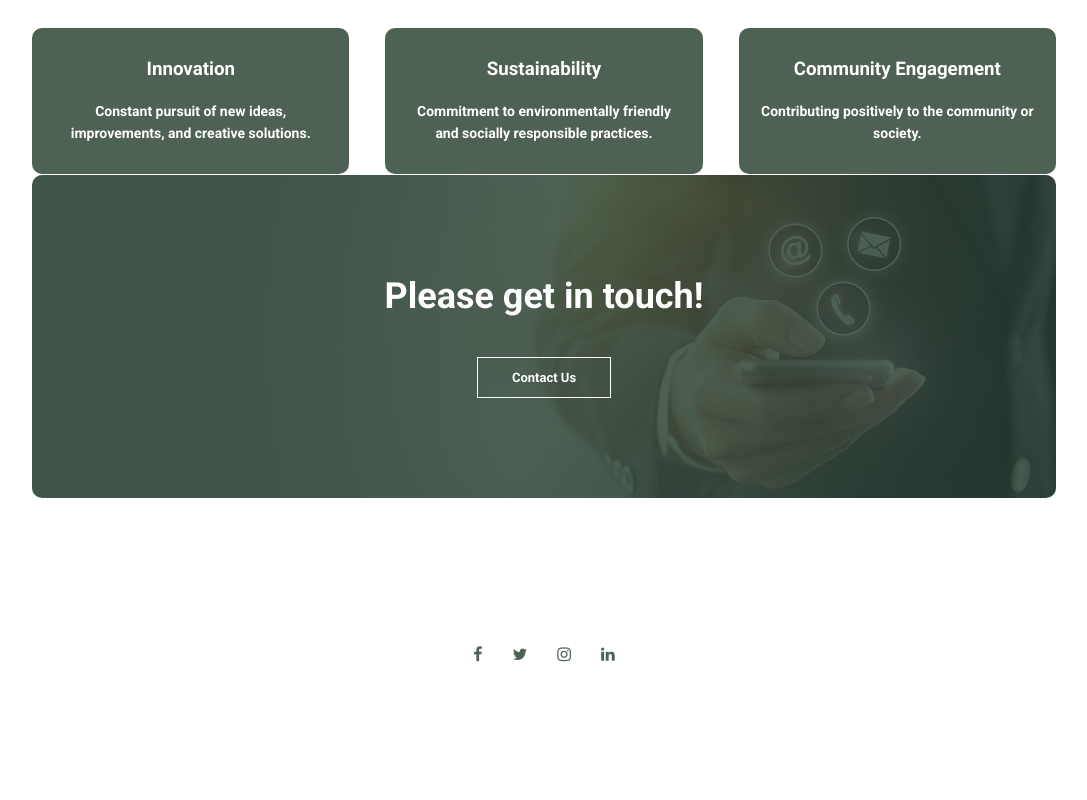
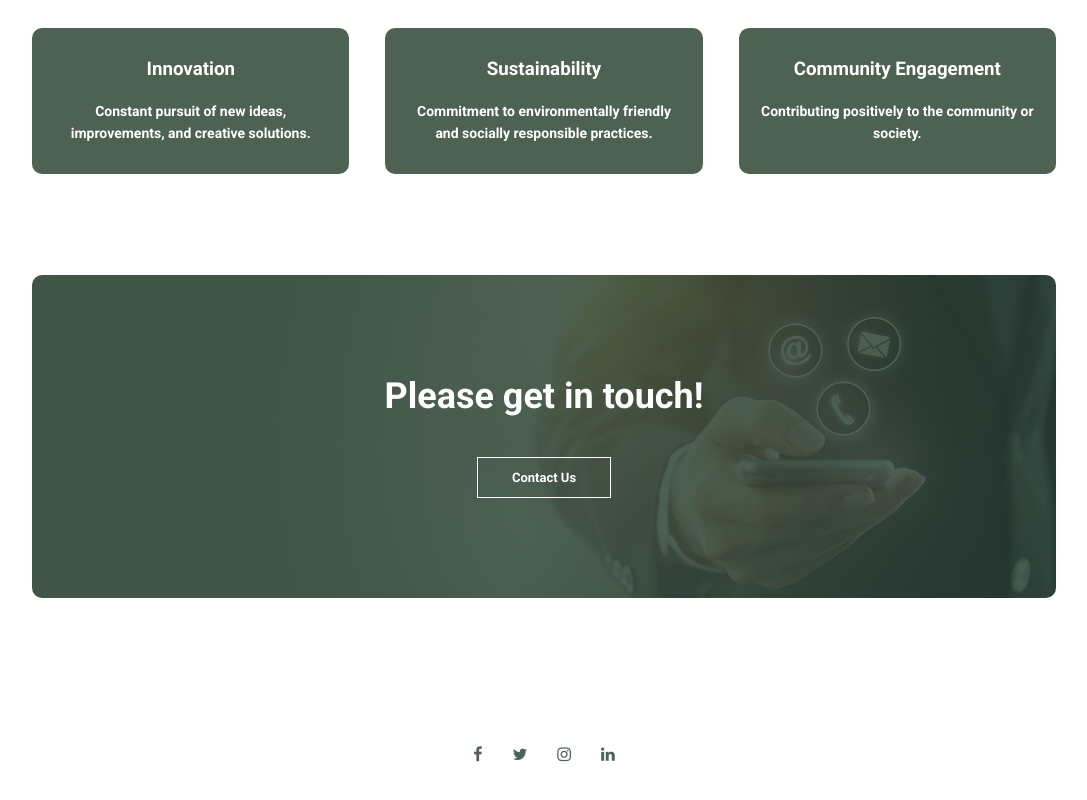
Before and after one commit to ronanparkinson/companywebsite, a plain HTML site: page index.html in a window 1280 px wide. Shown: the part 1208-2008 px from the top of the page, without its empty margins (96-1183 px from the left). Before the commit the page ends 1918 px from the top, so only its background shows below. Drawn offline with Linux system fonts and the light colour scheme.

Commit message:
Add files via upload

```diff
--- a/index.html
+++ b/index.html
@@ -81,7 +81,7 @@
 
         <section class="footer">
                 <div class="icons">
-                    <a href="https://www.facebook.com/profile.php?id=61553056885106"></a><i class="fa fa-facebook"></i>
+                    <a href="https://www.facebook.com/rqmedic"><i class="fa fa-facebook"></i></a>
                     <a href="https://twitter.com/RQmedical"><i class="fa fa-twitter"></i></a>
                     <a href="https://www.instagram.com/rq_medical/"><i class="fa fa-instagram"></i></a>
                     <a href="https://www.linkedin.com/in/rqmedical/"><i class="fa fa-linkedin"></i></a>
--- a/style.css
+++ b/style.css
@@ -202,18 +202,13 @@ h3{
 .contact{
   width: 80%;
   margin: 100px auto;
+  margin-top: 200px;
   background-image: linear-gradient(rgba(34, 59, 42, 0.8),rgba(34, 59, 42, 0.8)),url(images/contact.jpg);
   background-position: center;
   background-size: cover;
   border-radius: 10px;
   text-align: center;
   padding: 100px 0;
-}
-
-@media(max-width: 700px){
- .contact{
-  margin-top: 200px;
- }
 }
 
 .contact h1{
```
Also changed, not shown: about.html (+1 -1 lines), contact.html (+1 -1 lines), privacy.html (+1 -1 lines).
